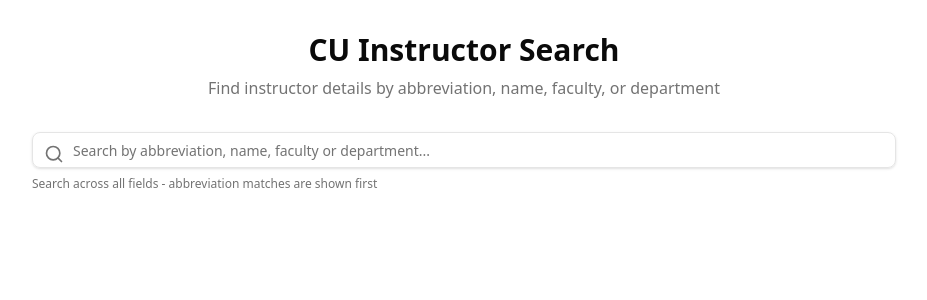
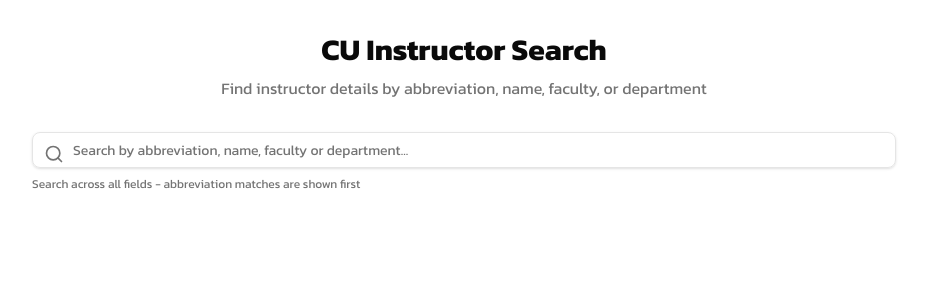
Before and after one commit to CP-RektMart/jarn-nai, a Next.js app: page / in a window 1280 px wide. Shown: the top 300 px of the page, without its empty margins (176-1103 px from the left). Built offline with nearby package versions, Linux system fonts and the light colour scheme.

Commit message:
feat: use kanit

```diff
--- a/src/app/layout.tsx
+++ b/src/app/layout.tsx
@@ -1,10 +1,9 @@
 import type { Metadata } from 'next';
-import { Geist, Geist_Mono } from 'next/font/google';
+import { Geist, Geist_Mono, Kanit } from 'next/font/google';
 import './globals.css';
 
-const geistSans = Geist({
-  variable: '--font-geist-sans',
-  subsets: ['latin'],
+const kanit = Kanit({
+  weight: ['100', '200', '300', '400', '500', '600', '700', '800', '900'],
 });
 
 const geistMono = Geist_Mono({
@@ -13,8 +12,8 @@ const geistMono = Geist_Mono({
 });
 
 export const metadata: Metadata = {
-  title: 'Create Next App',
-  description: 'Generated by create next app',
+  title: 'จารย์ไหนวะ',
+  description: 'หาอาจารย์จากตัวย่อ',
 };
 
 export default function RootLayout({
@@ -24,11 +23,7 @@ export default function RootLayout({
 }>) {
   return (
     <html lang="en">
-      <body
-        className={`${geistSans.variable} ${geistMono.variable} antialiased`}
-      >
-        {children}
-      </body>
+      <body className={`${kanit.className} ${geistMono.variable} antialiased min-h-dvh`}>{children}</body>
     </html>
   );
 }
```
